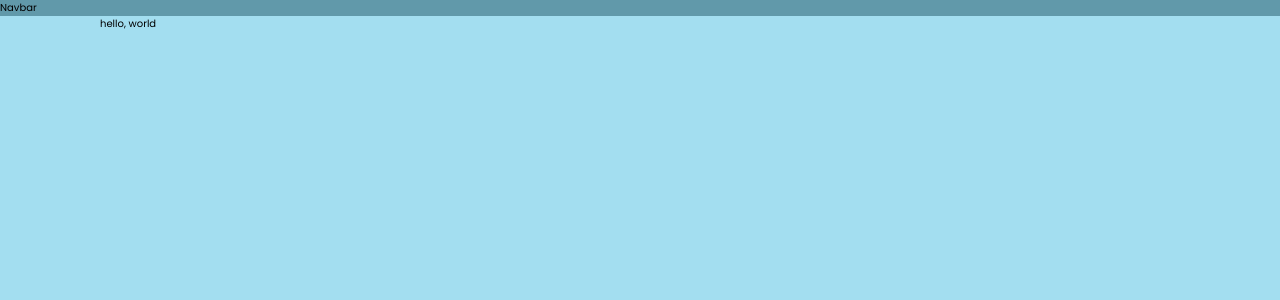
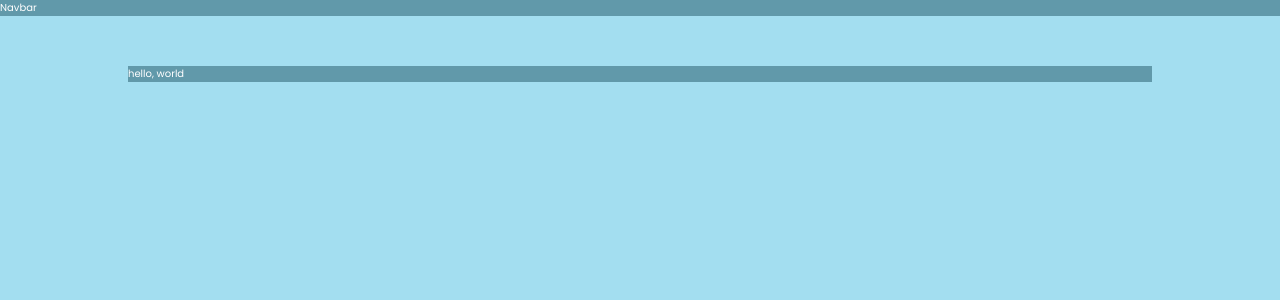
Before and after one commit to DorSarel/projectmon, a React (Create React App) app: page / in a window 1280 px wide. Shown: the top 300 px of the page. Built offline with nearby package versions, Linux system fonts and the light colour scheme.

Commit message:
Base files update

```diff
--- a/src/App.scss
+++ b/src/App.scss
@@ -3,9 +3,9 @@
 .layout {
   display: grid;
   grid-template-columns:
-    [full-page-start] minmax(6rem, 10rem) [main-start] repeat(4, 1fr) [main-end] minmax(
-      6rem,
-      10rem
+    [full-page-start] minmax(2rem, 0.5fr) [main-start] repeat(4, 1fr) [main-end] minmax(
+      2rem,
+      0.5fr
     )
     [full-page-end];
 }
@@ -13,8 +13,10 @@
 .nav-grid {
   grid-column: full-page-start / full-page-end;
   background-color: var(--secondary-color);
+  margin-bottom: 5rem;
 }
 
 .main-grid {
   grid-column: main-start / main-end;
+  background-color: var(--secondary-color);
 }
--- a/src/base.scss
+++ b/src/base.scss
@@ -23,4 +23,5 @@ body {
   font-family: 'Poppins', sans-serif;
   line-height: 1.6;
   background-color: var(--primary-color);
+  color: #fff;
 }
```
